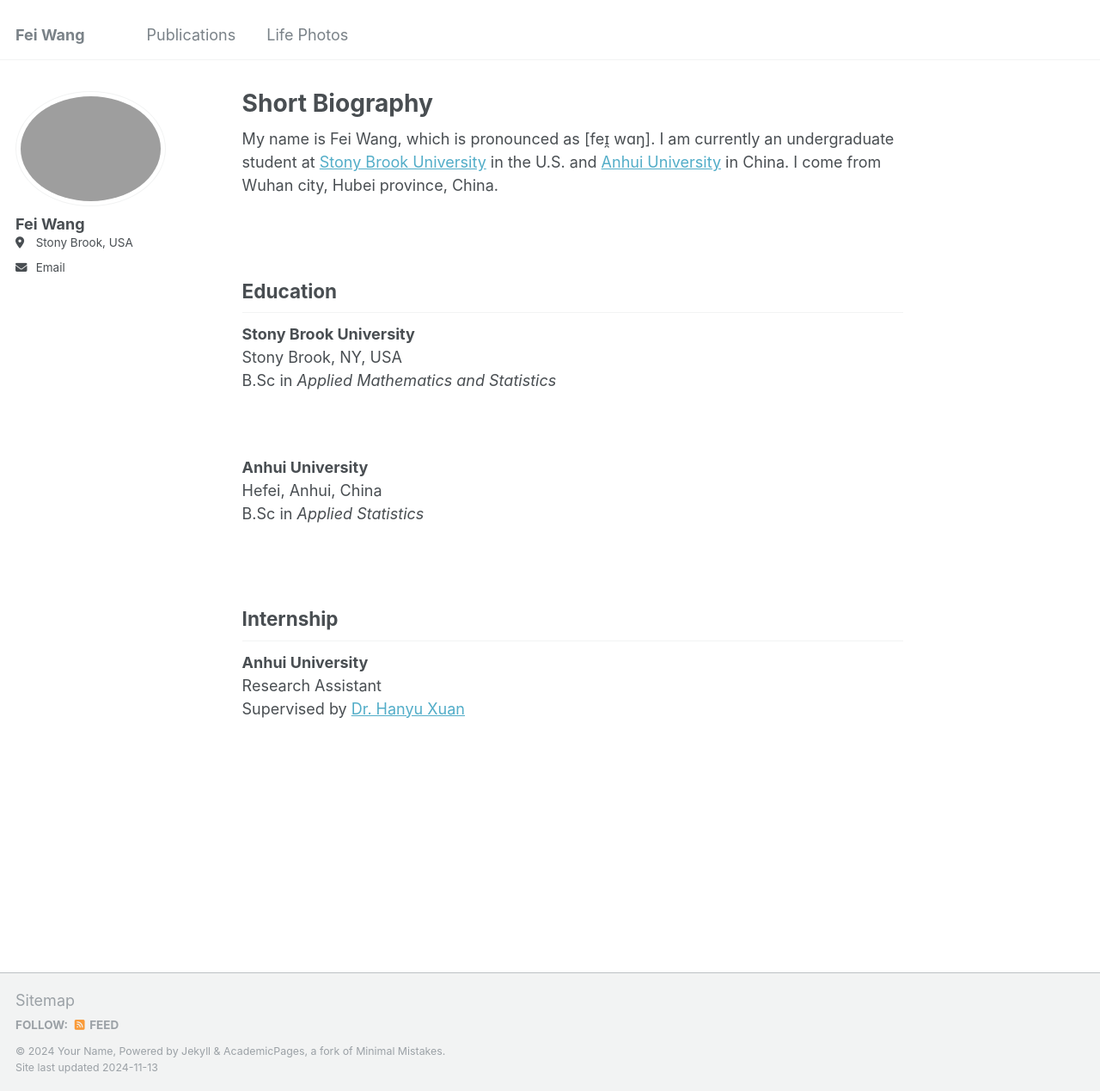
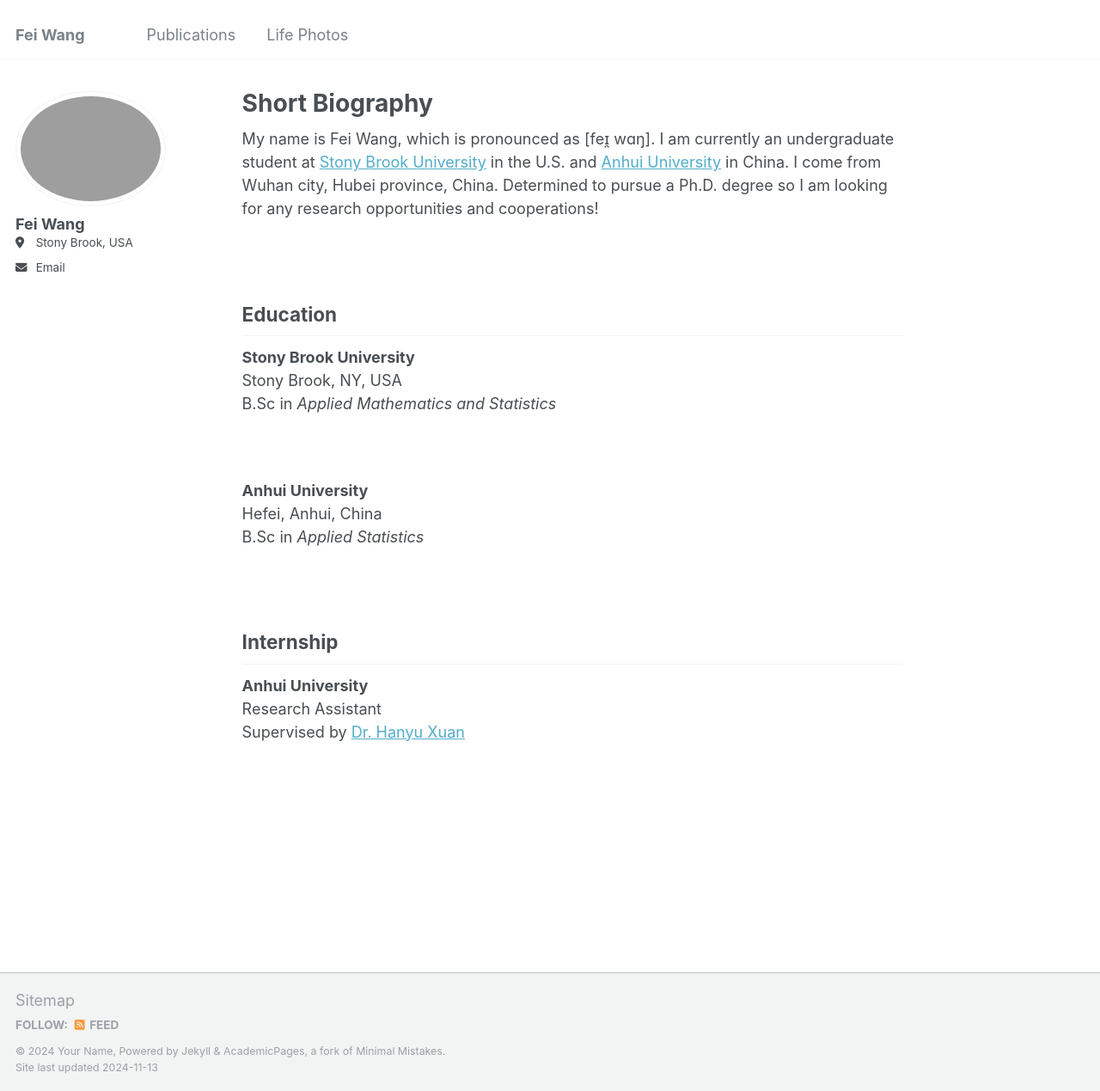
Before and after one commit to feiwang2004/feiwang2004.github.io, a Jekyll site: the page built from _pages/about.md, in a window 1280 px wide and 1269 px high. Shown: the whole window at 86% size. Built offline with Jekyll 4.4.1, drawn with Linux system fonts in a browser that asks for light colours.

Commit message:
Update about.md

```diff
--- a/_pages/about.md
+++ b/_pages/about.md
@@ -7,7 +7,7 @@ redirect_from:
   - /about.html
 ---
 
-My name is Fei Wang, which is pronounced as \[feɪ̯ wɑŋ\]. I am currently an undergraduate student at [Stony Brook University](https://www.stonybrook.edu) in the U.S. and [Anhui University](https://www.ahu.edu.cn) in China. I come from Wuhan city, Hubei province, China.
+My name is Fei Wang, which is pronounced as \[feɪ̯ wɑŋ\]. I am currently an undergraduate student at [Stony Brook University](https://www.stonybrook.edu) in the U.S. and [Anhui University](https://www.ahu.edu.cn) in China. I come from Wuhan city, Hubei province, China. Determined to pursue a Ph.D. degree so I am looking for any research opportunities and cooperations!
 
 <br>
 
```
